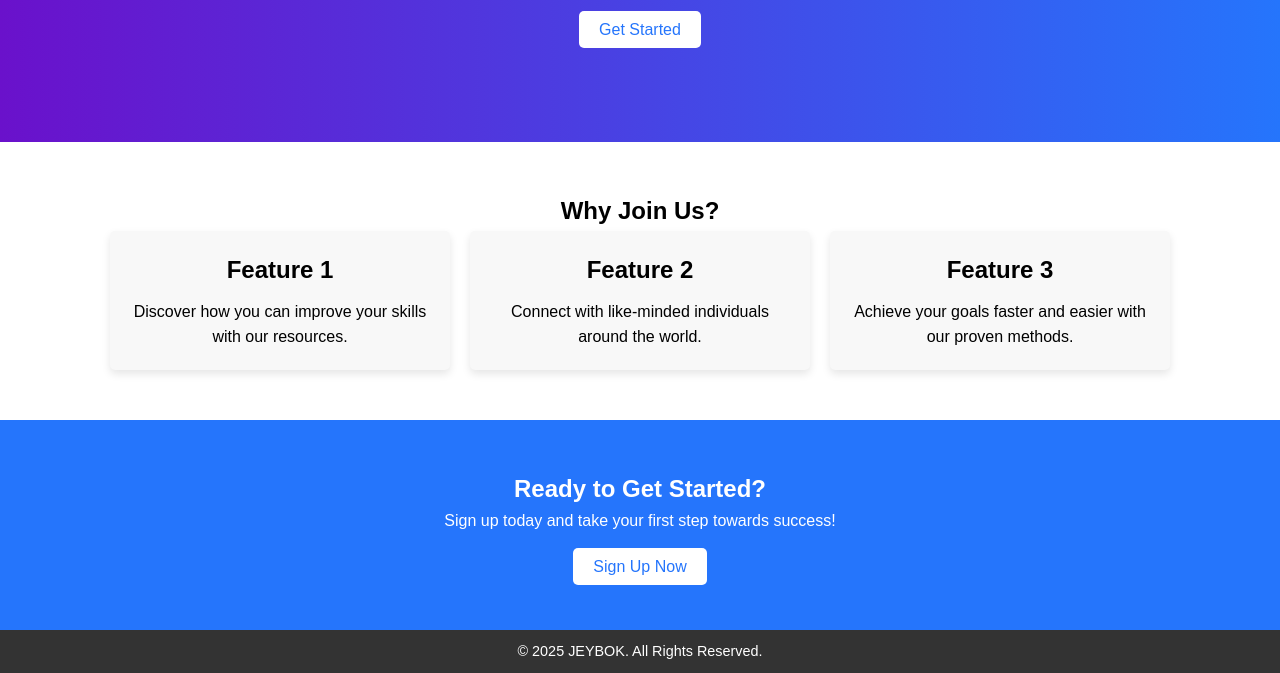
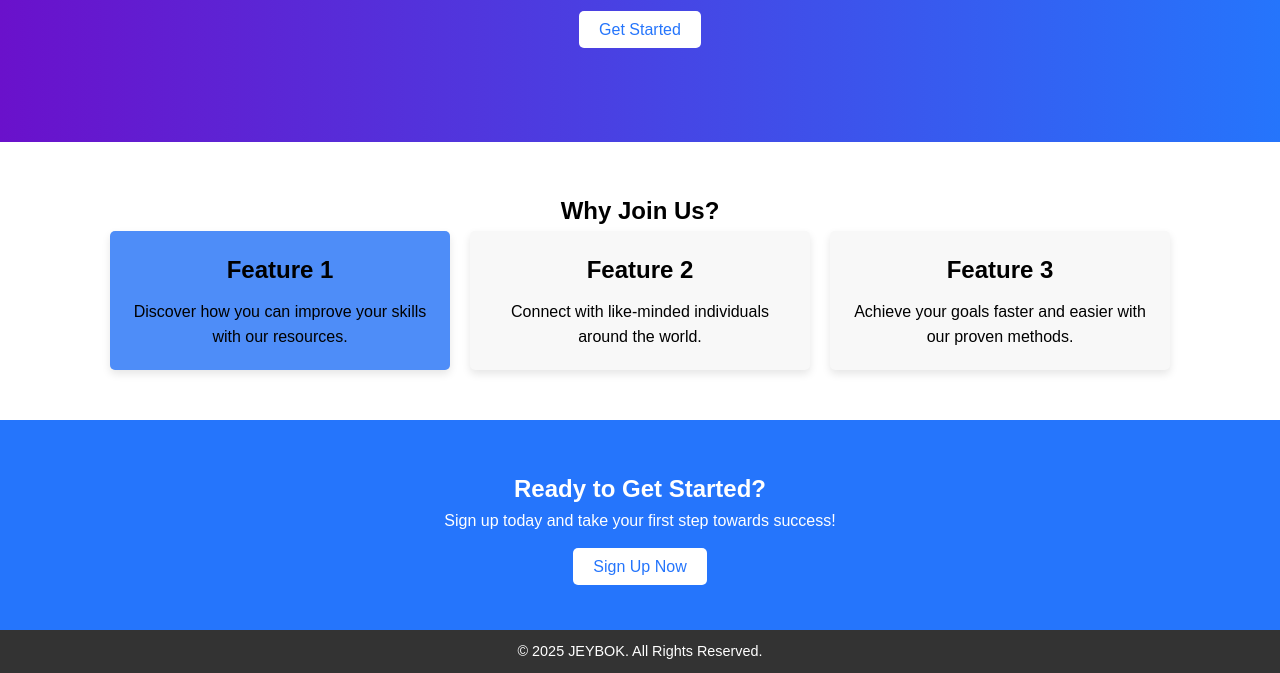
Before and after one commit to jeybok26/funnel1, a plain HTML site: page index.html in a window 1280 px wide. In both pictures the pointer is over the element 280 px from the left and 521 px from the top of the page. Shown: the part 221-894 px from the top of the page. Drawn offline with Linux system fonts and the light colour scheme.

Commit message:
Update styles.css

```diff
--- a/styles.css
+++ b/styles.css
@@ -66,6 +66,10 @@ a {
     border-radius: 5px;
     width: 300px;
     box-shadow: 0 4px 8px rgba(0, 0, 0, 0.1);
+}
+
+.feature:hover {
+    background: #4e8df8;
 }
 
 .feature h3 {
```
